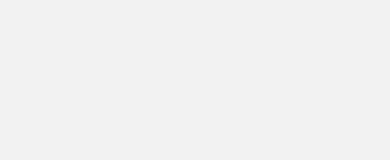
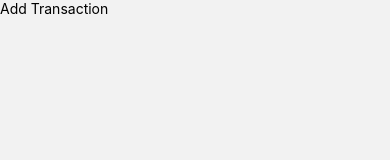
Before and after one commit to k4teseo/wetrack, a React Native app in the folder wetrack_mobile/: screen /Add in a window 390 px wide. Shown: the top 160 px of the page. Built offline with nearby package versions, Linux system fonts and the light colour scheme.

Commit message:
adding all the internal pages to prepare for building and styling

```diff
--- a/wetrack_mobile/src/App.tsx
+++ b/wetrack_mobile/src/App.tsx
@@ -4,16 +4,17 @@ import { createNativeStackNavigator } from "@react-navigation/native-stack";
 import Login from "./app/(auth)/login.tsx";
 import Signup from "./app/(auth)/signup.tsx";
 import { enableScreens } from 'react-native-screens';
+import DashboardPage from './app/pages/DashboardPage.tsx';
+import TransactionPage from './app/pages/TransactionPage.tsx';
+import AddTransactionPage from './app/pages/AddTransactionPage.tsx';
+import BudgetPage from './app/pages/BudgetPage.tsx';
 import ProfilePage from './app/pages/ProfilePage.tsx';
-import TransactionPage from './app/pages/TransactionPage.tsx';
 import dashboard from './assets/icons/Dashboard.png';
 import transactions from './assets/icons/CurrencyCircleDollar.png';
 import add from './assets/icons/Plus.png';
 import budget from './assets/icons/PiggyBank.png';
 import user from './assets/icons/User.png';
 
-// import * as React from 'react';
-// import { NavigationContainer } from '@react-navigation/native';
 import { createBottomTabNavigator } from '@react-navigation/bottom-tabs';
 import Icon from 'react-native-vector-icons/Ionicons';
 import { View, TouchableOpacity, StyleSheet, Image, Text } from 'react-native';
@@ -23,16 +24,16 @@ enableScreens();
 const Stack = createNativeStackNavigator();
 
 function DashboardScreen() {
-    return <View />;
+    return <DashboardPage />;
 }
 function TransactionsScreen() {
     return <TransactionPage />;
 }
 function AddScreen() {
-    return <View />;
+    return <AddTransactionPage />;
 }
 function BudgetScreen() {
-    return <View />;
+    return <BudgetPage />;
 }
 function ProfileScreen() {
     return <ProfilePage />;
--- /dev/null
+++ b/wetrack_mobile/src/app/pages/AddTransactionPage.tsx
@@ -0,0 +1,10 @@
+import React from 'react';
+import { Text } from 'react-native';
+
+const AddTransactionPage = () => {
+    return (
+        <Text>Add Transaction</Text>
+        );
+}
+
+export default AddTransactionPage;
--- /dev/null
+++ b/wetrack_mobile/src/app/pages/BudgetPage.tsx
@@ -0,0 +1,10 @@
+import React from 'react';
+import { Text } from 'react-native';
+
+const BudgetPage = () => {
+    return (
+        <Text>Budget Page</Text>
+        );
+}
+
+export default BudgetPage;
--- /dev/null
+++ b/wetrack_mobile/src/app/pages/DashboardPage.tsx
@@ -0,0 +1,10 @@
+import React from 'react';
+import { Text } from 'react-native';
+
+const DashboardPage = () => {
+    return (
+        <Text>Dashboard Page</Text>
+        );
+}
+
+export default DashboardPage;
```
